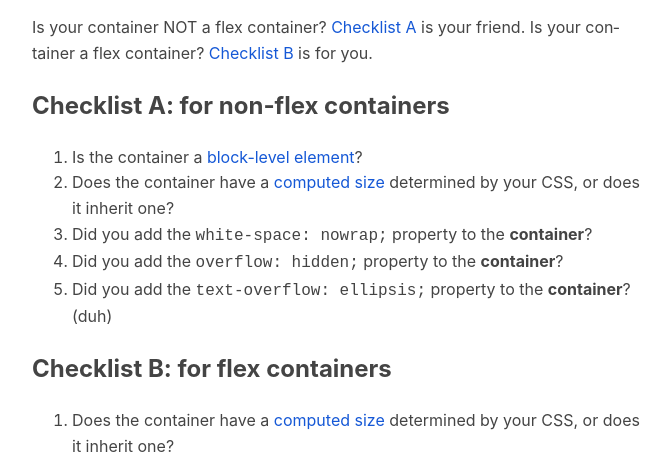
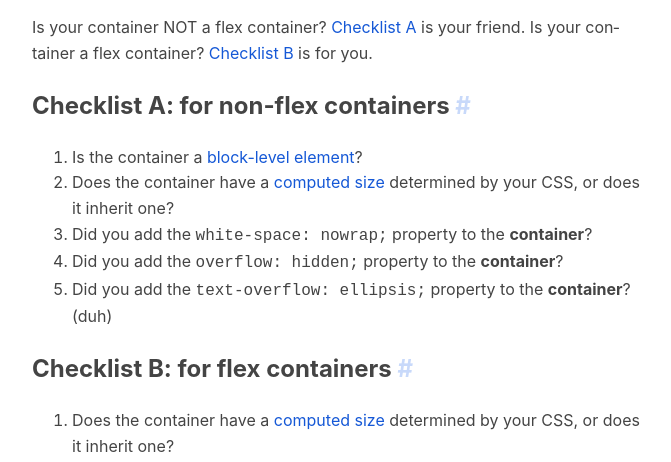
Before and after one commit to fnune/fnune.github.io, a Jekyll site: the page built from _posts/2017-07-29-why-wont-my-text-overflow.markdown, in a window 1280 px wide. Shown: the part 619-1081 px from the top of the page, without its empty margins (304-975 px from the left). Built offline with Jekyll 4.4.1, drawn with Linux system fonts in a browser that asks for light colours; comment, search, counter and statistics services are not loaded.

Commit message:
Add automatic anchor IDs and links to headings

```diff
--- /dev/null
+++ b/_includes/anchor_headings.html
@@ -0,0 +1,100 @@
+{% capture headingsWorkspace %}
+  {% comment %}
+    Version 1.0.3
+      https://github.com/allejo/jekyll-anchor-headings
+
+    "Be the pull request you wish to see in the world." ~Ben Balter
+
+    Usage:
+      {% include anchor_headings.html html=content %}
+
+    Parameters:
+      * html          (string) - the HTML of compiled markdown generated by kramdown in Jekyll
+
+    Optional Parameters:
+      * beforeHeading (bool)   : false  - Set to true if the anchor should be placed _before_ the heading's content
+      * anchorBody    (string) :  ''    - The content that will be placed inside the anchor; the `%heading%` placeholder is available
+      * anchorClass   (string) :  ''    - The class(es) that will be used for each anchor. Separate multiple classes with a space
+      * anchorTitle   (string) :  ''    - The `title` attribute that will be used for anchors
+      * h_min         (int)    :  1     - The minimum header level to build an anchor for; any header lower than this value will be ignored
+      * h_max         (int)    :  6     - The maximum header level to build an anchor for; any header greater than this value will be ignored
+      * bodyPrefix    (string) :  ''    - Anything that should be inserted inside of the heading tag _before_ its anchor and content
+      * bodySuffix    (string) :  ''    - Anything that should be inserted inside of the heading tag _after_ its anchor and content
+
+    Output:
+      The original HTML with the addition of anchors inside of all of the h1-h6 headings.
+  {% endcomment %}
+
+  {% assign minHeader = include.h_min | default: 1 %}
+  {% assign maxHeader = include.h_max | default: 6 %}
+  {% assign beforeHeading = include.beforeHeading %}
+  {% assign nodes = include.html | split: '<h' %}
+
+  {% capture edited_headings %}{% endcapture %}
+
+  {% for _node in nodes %}
+    {% capture node %}{{ _node | strip }}{% endcapture %}
+
+    {% if node == "" %}
+      {% continue %}
+    {% endif %}
+
+    {% assign nextChar = node | replace: '"', '' | strip | slice: 0, 1 %}
+    {% assign headerLevel = nextChar | times: 1 %}
+
+    <!-- If the level is cast to 0, it means it's not a h1-h6 tag, so let's try to fix it -->
+    {% if headerLevel == 0 %}
+      {% if nextChar != '<' and nextChar != '' %}
+        {% capture node %}<h{{ node }}{% endcapture %}
+      {% endif %}
+
+      {% capture edited_headings %}{{ edited_headings }}{{ node }}{% endcapture %}
+      {% continue %}
+    {% endif %}
+
+    {% assign _workspace = node | split: '</h' %}
+    {% assign _idWorkspace = _workspace[0] | split: 'id="' %}
+    {% assign _idWorkspace = _idWorkspace[1] | split: '"' %}
+    {% assign html_id = _idWorkspace[0] %}
+
+    {% capture _hAttrToStrip %}{{ _workspace[0] | split: '>' | first }}>{% endcapture %}
+    {% assign header = _workspace[0] | replace: _hAttrToStrip, '' %}
+
+    <!-- Build the anchor to inject for our heading -->
+    {% capture anchor %}{% endcapture %}
+
+    {% if html_id and headerLevel >= minHeader and headerLevel <= maxHeader %}
+      {% capture anchor %}href="#{{ html_id}}"{% endcapture %}
+
+      {% if include.anchorClass %}
+        {% capture anchor %}{{ anchor }} class="{{ include.anchorClass }}"{% endcapture %}
+      {% endif %}
+
+      {% if include.anchorTitle %}
+        {% capture anchor %}{{ anchor }} title="{{ include.anchorTitle | replace: '%heading%', header }}"{% endcapture %}
+      {% endif %}
+
+      {% capture anchor %}<a {{ anchor }}>{{ include.anchorBody | replace: '%heading%', header | default: '' }}</a>{% endcapture %}
+
+      <!-- In order to prevent adding extra space after a heading, we'll let the 'anchor' value contain it -->
+      {% if beforeHeading %}
+        {% capture anchor %}{{ anchor }} {% endcapture %}
+      {% else %}
+        {% capture anchor %} {{ anchor }}{% endcapture %}
+      {% endif %}
+    {% endif %}
+
+    {% capture new_heading %}
+      <h{{ _hAttrToStrip }}
+        {{ include.bodyPrefix }}
+        {% if beforeHeading %}
+          {{ anchor }}{{ header }}
+        {% else %}
+          {{ header }}{{ anchor }}
+        {% endif %}
+        {{ include.bodySuffix }}
+      </h{{ _workspace | last }}
+    {% endcapture %}
+    {% capture edited_headings %}{{ edited_headings }}{{ new_heading }}{% endcapture %}
+  {% endfor %}
+{% endcapture %}{% assign headingsWorkspace = '' %}{{ edited_headings | strip }}
--- a/_includes/post.html
+++ b/_includes/post.html
@@ -5,5 +5,5 @@
     </a>
     <time datetime="{{ include.post.date | date_to_xmlschema }}">{{ include.post.date | date: "%A, %B %-d, %Y" }}</time>
   </header>
-  {{ include.content }}
+  {% include anchor_headings.html html=content anchorBody="#" anchorClass="heading-anchor" %}
 </article>
--- a/_scss/_variables.scss
+++ b/_scss/_variables.scss
@@ -11,3 +11,4 @@
 $body-padding: 2rem;
 
 $code-font-size: 1rem;
+$heading-anchor-base-color: $blue;
--- /dev/null
+++ b/_scss/headings.scss
@@ -0,0 +1,20 @@
+@import 'variables';
+
+$heading-anchor-color: lighten($heading-anchor-base-color, 42%);
+
+.heading-anchor {
+  color: $heading-anchor-color;
+
+  &:visited {
+    color: $heading-anchor-color;
+  }
+
+  &:hover {
+    color: $heading-anchor-base-color;
+    text-decoration: underline;
+  }
+
+  &:focus {
+    color: $red;
+  }
+}
--- a/_scss/main.scss
+++ b/_scss/main.scss
@@ -41,12 +41,12 @@
   text-decoration: none;
   color: $blue;
 
+  &:visited {
+    color: $purple;
+  }
+
   &:hover {
     text-decoration: underline;
-  }
-
-  &:visited {
-    color: $purple;
   }
 
   &:focus {
--- a/css/screen.scss
+++ b/css/screen.scss
@@ -6,3 +6,4 @@
 
 @import 'syntax';
 @import 'main';
+@import 'headings';
```
Also changed, not shown: _layouts/page.html (deleted, +0 -13 lines).
